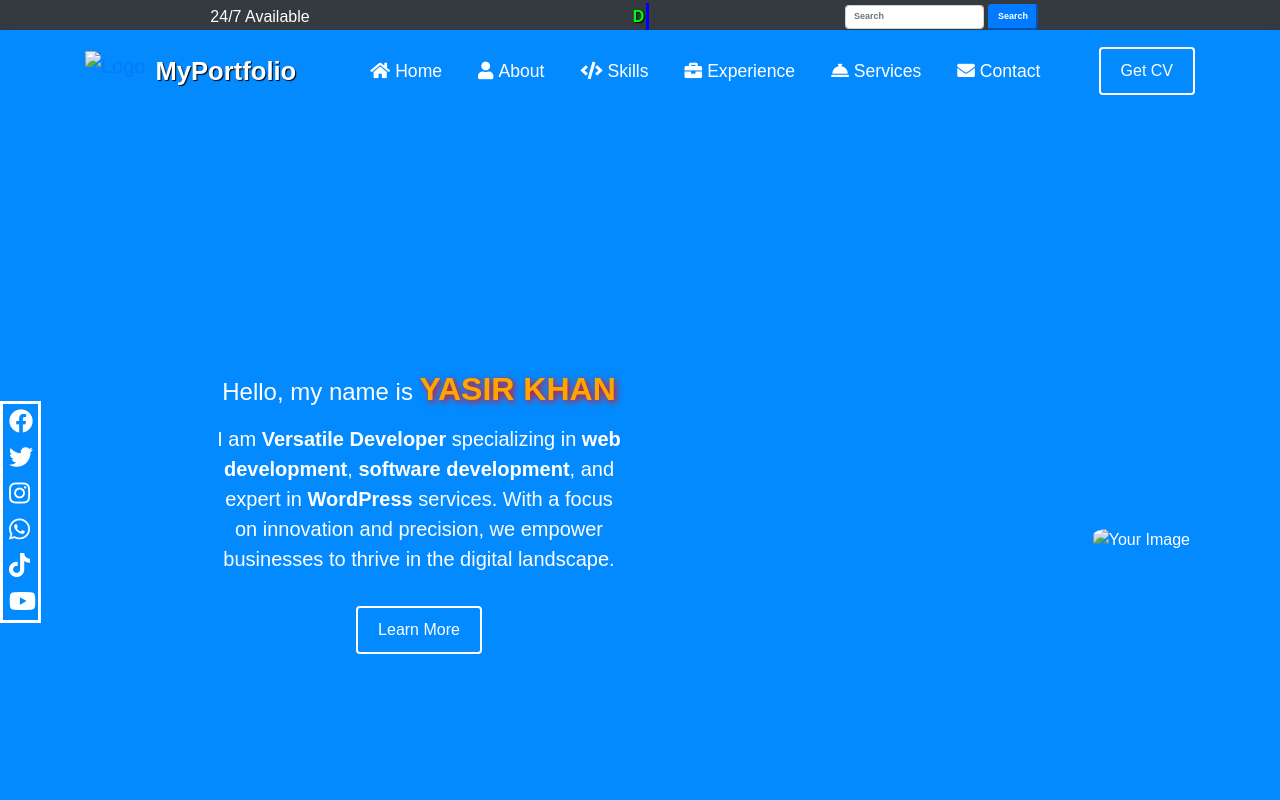
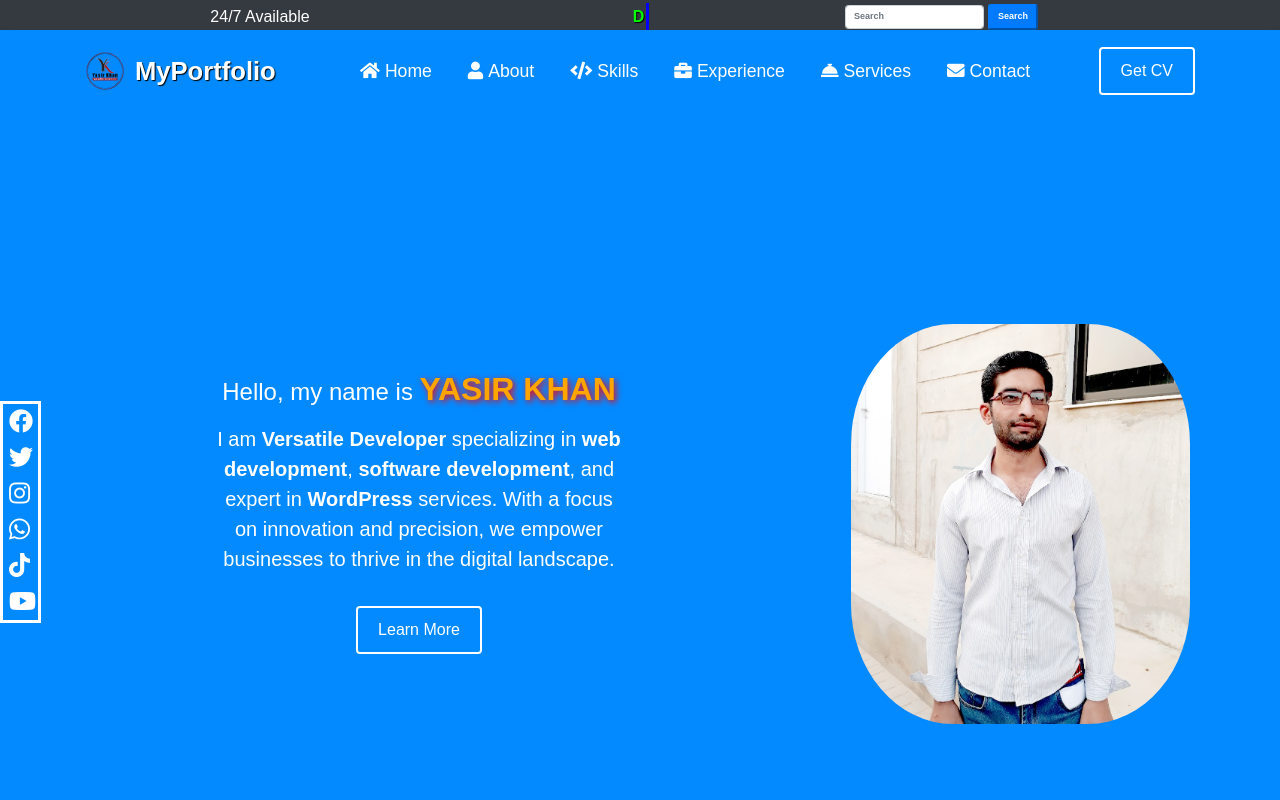
Before and after one commit to ykDeveloper1122/myPortfolio1, a plain HTML site: page index.html in a window 1280 px wide. Shown: the top 800 px of the page. Drawn offline with nearby package versions, Linux system fonts and the light colour scheme; files whose address does not match are found by name.

Commit message:
Update index.html

```diff
--- a/index.html
+++ b/index.html
@@ -5,7 +5,7 @@
     <meta charset="UTF-8">
     <meta name="viewport" content="width=device-width, initial-scale=1.0">
     <title>YK-Developers | Portfolio</title>
-    <link rel="shortcut icon" href="Images/Yasir Logo-10.jpg" type="image/x-icon">
+    <link rel="shortcut icon" href="Yasir Logo-10.jpg" type="image/x-icon">
     <link href="https://maxcdn.bootstrapcdn.com/bootstrap/4.5.2/css/bootstrap.min.css" rel="stylesheet">
     <link href="https://cdnjs.cloudflare.com/ajax/libs/font-awesome/5.15.4/css/all.min.css" rel="stylesheet">
     <link href="https://fonts.googleapis.com/css2?family=Poppins:wght@400;700&family=Roboto:wght@400&display=swap" rel="stylesheet">
@@ -42,7 +42,7 @@
     <nav class="navbar navbar-expand-lg custom-navbar">
         <div class="container">
             <a class="navbar-brand" href="/">
-                <img src="Images/Yasir Logo-10.png" alt="Logo" class="logo-img">
+                <img src="Yasir Logo-10.png" alt="Logo" class="logo-img">
                 <span class="logo-text">MyPortfolio</span>
             </a>
             <button class="navbar-toggler" type="button" data-toggle="collapse" data-target="#navbarNav"
@@ -71,7 +71,7 @@
                     </li>
                 </ul>
             </div>
-            <a href="Documentation/Yasir Khan CV_22-05-2024.pdf" class="btn btn-outline-light ml-auto" target="_blank">Get CV</a>
+            <a href="Yasir Khan CV_22-05-2024.pdf" class="btn btn-outline-light ml-auto" target="_blank">Get CV</a>
         </div>
     </nav>
 
@@ -109,7 +109,7 @@
                 </div>
                 <div class="col-md-6 col-sm-12">
                     <div class="user-image text-center">
-                        <img src="Images/new 3.jpg" alt="Your Image" id="about-image">
+                        <img src="new 3.jpg" alt="Your Image" id="about-image">
                     </div>
                 </div>
             </div>
```
